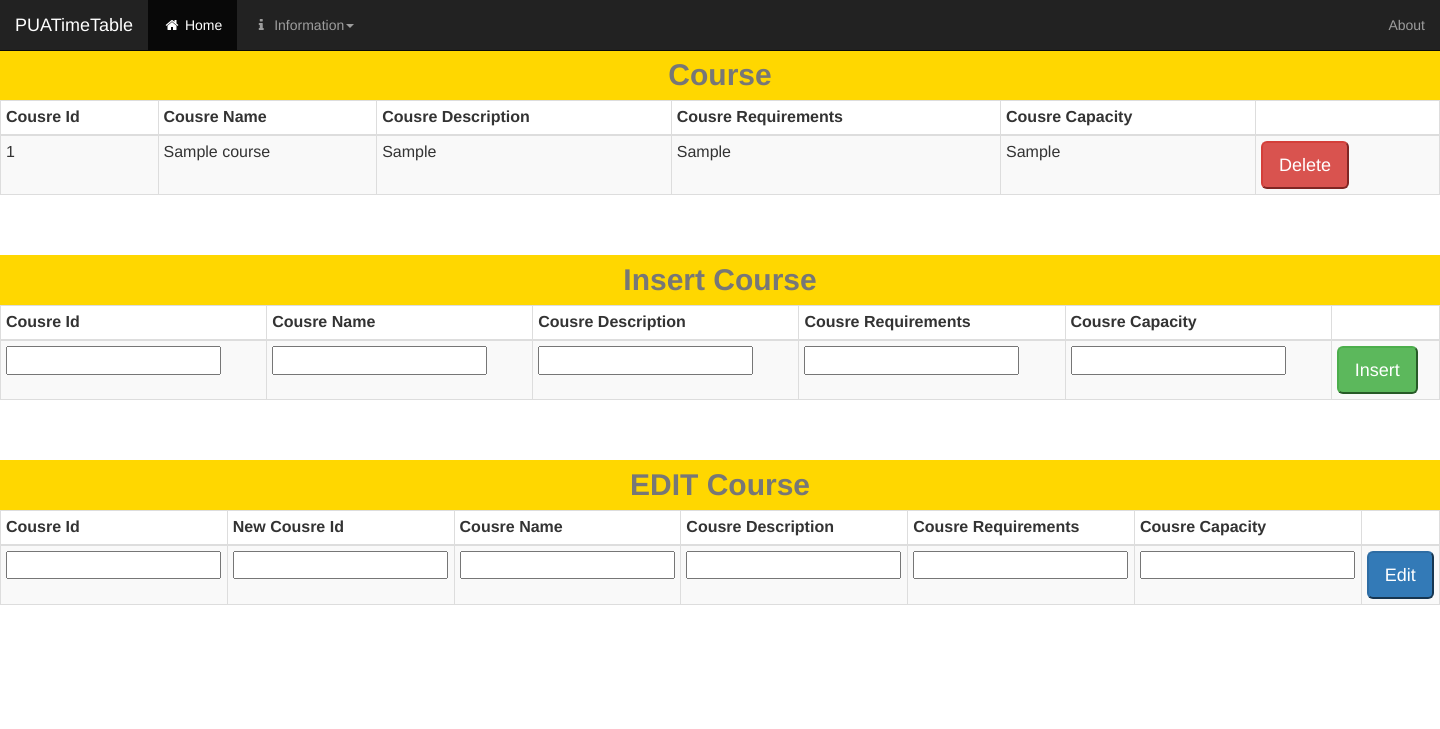
After one commit to PUASummerOfCode/PUATT, a PHP site: page /courses.php in a window 1440 px wide. The commit adds this page. Shown: the top 729 px of the page. Run offline with PHP 8.4, Linux system fonts and the light colour scheme; tables that the repository leaves empty or names only in its code hold one stand-in row (values such as "Sample post").

Commit message:
courses page

```diff
--- /dev/null
+++ b/courses.php
@@ -0,0 +1,90 @@
+<html>
+<head>
+	<title>Courses</title>
+	<?php include('style.php');
+	include('js.php'); ?>
+</head>
+<body>
+	<?php include('nav_head.php'); ?>
+	<table class="table table-striped table-bordered table-hover table-condensed">
+		<caption>Course</caption>
+		<thead>
+			<tr>
+				<th>Cousre Id</th>
+				<th>Cousre Name</th>
+				<th>Cousre Description</th>
+				<th>Cousre Requirements</th>
+				<th>Cousre Capacity</th>
+				<th></th>
+			</tr>
+		</thead>
+		<?php
+			$conn=mysqli_connect("localhost","root","","timeTable");
+			$query = "SELECT * FROM courses";
+			$data=mysqli_query($conn,$query);
+			$i=+1;
+			foreach ($data as $key) {
+				echo "<tr>
+						<td>".$key['id']."</td>
+						<td>".$key['name']."</td>
+						<td>".$key['des']."</td>
+						<td>".$key['req']."</td>
+						<td>".$key['cap']."</td>
+						<td><button class='btn-danger btn-lg btn_del'>Delete</button></td>
+					</tr>";
+					$i++;
+			}
+		?>
+	</table>
+	<br><br>
+	<table class="table table-striped table-bordered table-hover table-condensed">
+		<caption>Insert Course</caption>
+		<thead>
+			<tr>
+				<th>Cousre Id</th>
+				<th>Cousre Name</th>
+				<th>Cousre Description</th>
+				<th>Cousre Requirements</th>
+				<th>Cousre Capacity</th>
+				<th></th>
+			</tr>
+		</thead>
+		<tr>
+			<td><input type="text" id="id_in"></td>
+			<td><input type="text" id="name_in"></td>
+			<td><input type="text" id="des_in"></td>
+			<td><input type="text" id="req_in"></td>
+			<td><input type="text" id="cap_in"></td>
+			<td>
+				<button class="btn-success btn-lg" id="btn_in">Insert</button>
+			</td>
+		</tr>
+	</table>
+	<br><br>
+	<table class="table table-striped table-bordered table-hover table-condensed">
+		<caption>EDIT Course</caption>
+		<thead>
+			<tr>
+				<th>Cousre Id</th>
+				<th>New Cousre Id</th>
+				<th>Cousre Name</th>
+				<th>Cousre Description</th>
+				<th>Cousre Requirements</th>
+				<th>Cousre Capacity</th>
+				<th></th>
+			</tr>
+		</thead>
+		<tr>
+			<td><input type="text" id="id_edit"></td>
+			<td><input type="text" id="nid_edit"></td>
+			<td><input type="text" id="name_edit"></td>
+			<td><input type="text" id="des_edit"></td>
+			<td><input type="text" id="req_edit"></td>
+			<td><input type="text" id="cap_edit"></td>
+			<td>
+				<button class="btn-primary btn-lg" id="btn_edit">Edit</button>
+			</td>
+		</tr>
+	</table>
+</body>
+</html>
--- a/css/style.css
+++ b/css/style.css
@@ -40,3 +40,9 @@ img.header{
 div.firstrow{
 	margin-top: 7px;
 }
+caption{
+  text-align: center;
+  font-size: 30;
+  font-weight: bold;
+  background-color: gold;
+}
--- a/js.php
+++ b/js.php
@@ -1,2 +1,3 @@
 <script type="text/javascript" src="js/jquery.js"></script>
 <script type="text/javascript" src="js/bootstrap.js"></script>
+<script type="text/javascript" src="js/jq.js"></script>
--- /dev/null
+++ b/js/jq.js
@@ -0,0 +1,47 @@
+$(document).ready(function() {
+	$("#btn_edit").click(function(event) {
+		var id1=$("#id_edit").val();
+		var nid1=$("#nid_edit").val();
+		var name1=$("#name_edit").val();
+		var des1=$("#des_edit").val();
+		var req1=$("#req_edit").val();
+		var cap1=$("#cap_edit").val();
+		$.ajax({
+			url: 'forms/edit.php',
+			type: 'POST',
+			data: {"id":id1,"nid":nid1,"name":name1,"des":des1,"req":req1,"cap":cap1},
+			success:function (result) {
+				if (result==1) {alert('EDIT Done');location.reload(true);}
+				else {alert('something wrong');}
+			}
+		});
+	});
+	$(".btn_del").click(function(event) {
+		var id2=$(this).closest('tr').children('td:first').text();
+		$.ajax({
+			url: 'forms/delete.php',
+			type: 'POST',
+			data: {"id":id2},
+			success:function (result) {
+				if (result==1) {alert('Deletion Done');location.reload(true);}
+				else {alert('something wrong');}
+			}
+		});
+	});
+	$("#btn_in").click(function(event) {
+		var id=$("#id_in").val();
+		var name=$("#name_in").val();
+		var des=$("#des_in").val();
+		var req=$("#req_in").val();
+		var cap=$("#cap_in").val();
+		$.ajax({
+			url: 'forms/insert.php',
+			type: 'POST',
+			data: {"id":id,"name":name,"des":des,"req":req,"cap":cap},
+			success:function (result) {
+				if (result==1) {alert('insertion Done');location.reload(true);}
+				else {alert('something wrong');}
+			}
+		});
+	});
+});
```
Also changed, not shown: forms/delete.php (added, +7 -0 lines), forms/edit.php (added, +12 -0 lines), forms/insert.php (added, +11 -0 lines).
